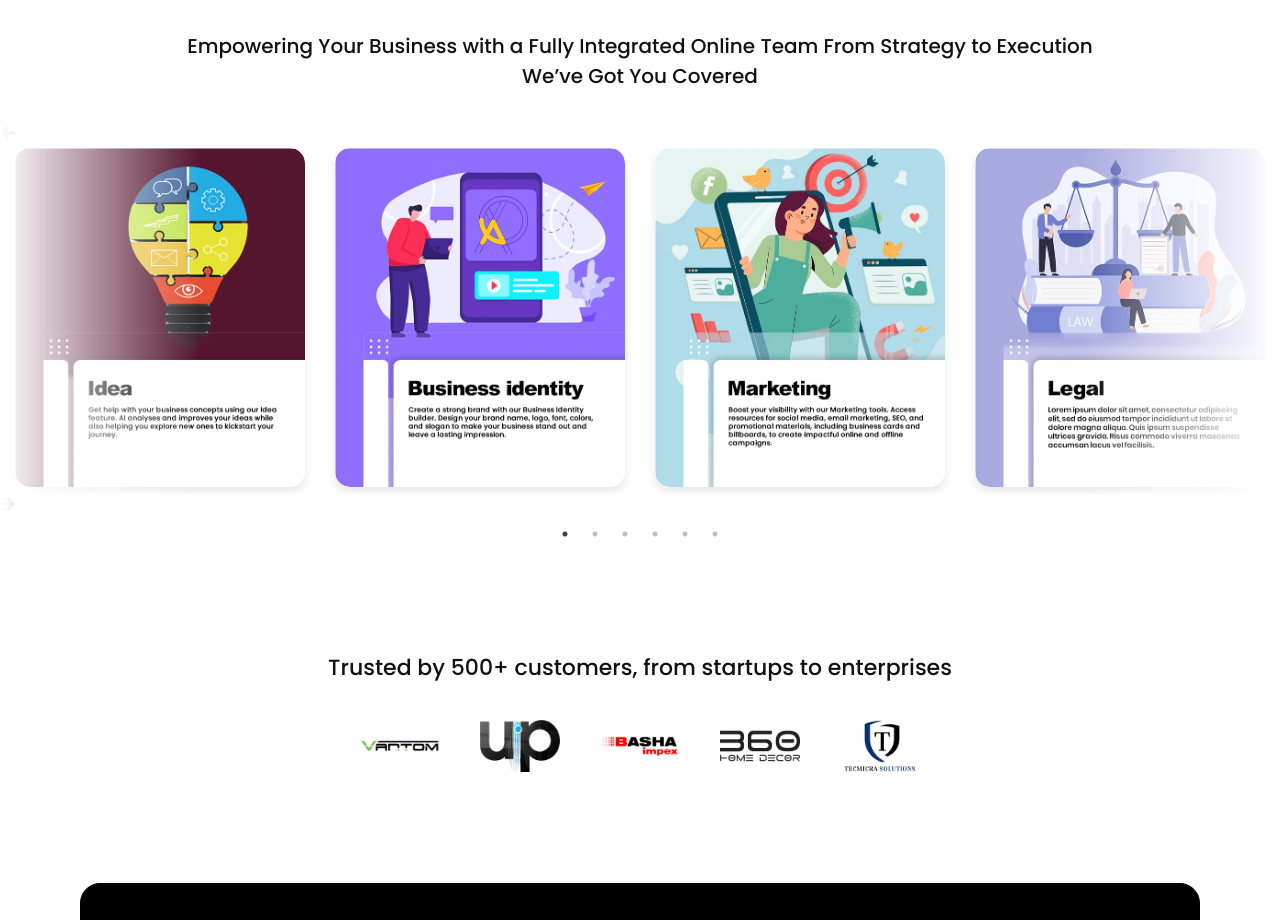
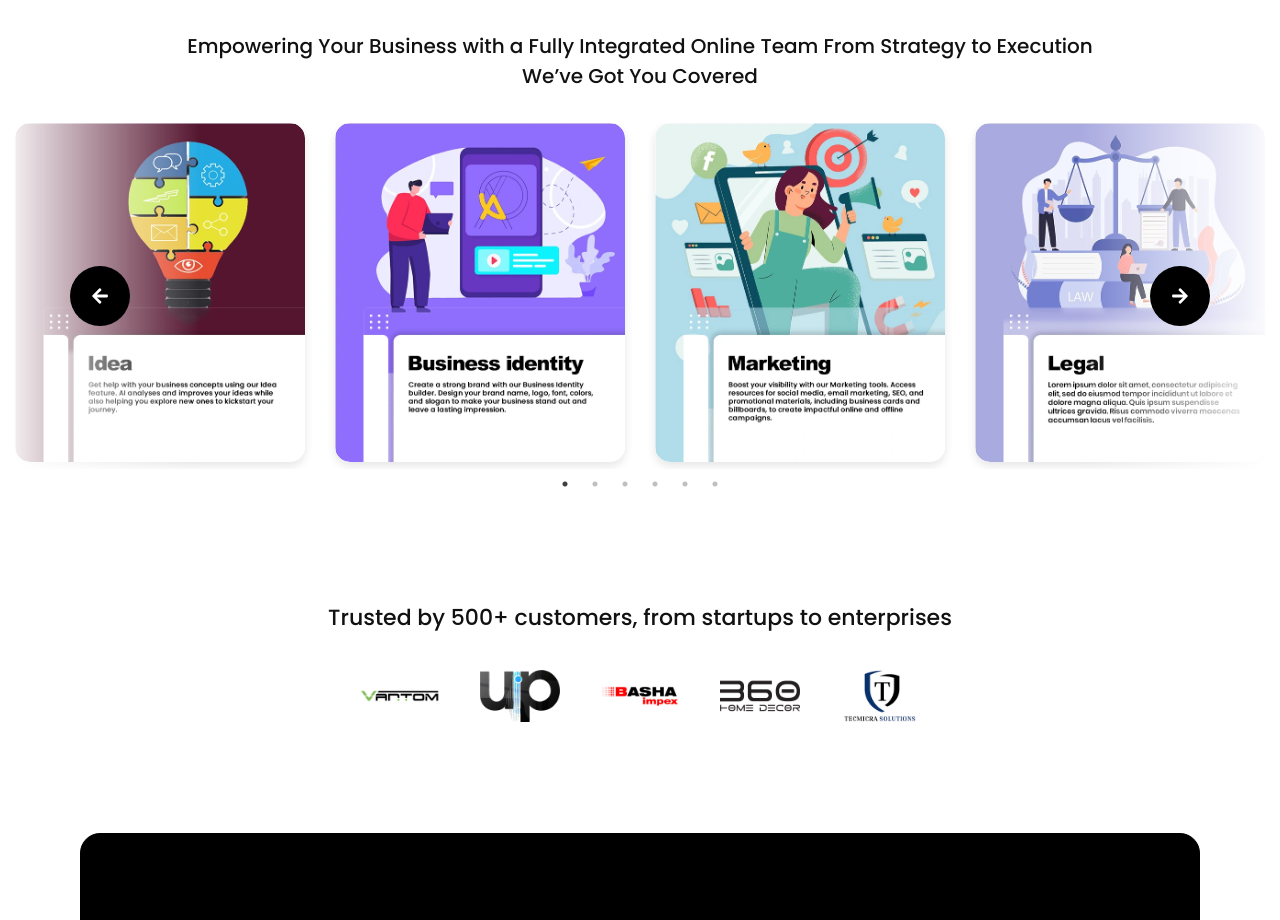
Before and after one commit to gagankishor/ideaxx, a Next.js app: page / in a window 1280 px wide. Shown: the part 1220-2140 px from the top of the page. Built offline with nearby package versions, Linux system fonts and the light colour scheme; a web font is replaced by a local one.

Commit message:
new changes

```diff
--- a/src/components/CardSlider.jsx
+++ b/src/components/CardSlider.jsx
@@ -726,9 +726,7 @@
 "use client"; // Ensure this component is client-rendered
 import PropTypes from 'prop-types';
 import Slider from "react-slick";
-import Image from "next/image";
 import { FaArrowLeft, FaArrowRight, FaCheckCircle } from "react-icons/fa";
-import styles from "./CardSlider.module.css"; // Use CSS modules or Tailwind for scoped styling
 
 const CardSlider = () => {
     const settings = {
@@ -940,7 +938,7 @@ const CardSlider = () => {
                   {card.title}
                 </h3>
                 {card.pointers.map((pointer, index) => (
-  <p key={index} className="card-description">
+  <p key={index} className="card-description" style={{textAlign:"left"}}>
       <FaCheckCircle style={{ margin: "0 5px", borderRadius: "5px" }} />
       {pointer}
   </p>
@@ -956,17 +954,62 @@ const CardSlider = () => {
 };
 
 const SampleNextArrow = ({ onClick }) => (
-    <div className={styles.nextArrow} onClick={onClick}>
-        <FaArrowRight />
+        <div
+      className="slick-arrow slick-next"
+      style={{
+        display: "block",
+        background: "black",
+        color: "white",
+        borderRadius: "50%",
+        padding: "10px",
+        width: "60px",
+        height: "60px",
+        textAlign: "center",
+        lineHeight: "20px",
+        fontSize: "18px",
+        cursor: "pointer",
+        position: "absolute",
+        top: "50%",
+        right: "10px",
+        transform: "translateY(-50%)",
+      }}
+      onClick={onClick}
+    >
+      <FaArrowRight />
     </div>
 );
-
+SampleNextArrow.propTypes = {
+  onClick: PropTypes.func.isRequired, // Validate onClick as a required function
+};
 const SamplePrevArrow = ({ onClick }) => (
-    <div className={styles.prevArrow} onClick={onClick}>
-        <FaArrowLeft />
+        <div
+      className="slick-arrow slick-prev"
+      style={{
+        display: "block",
+        background: "black",
+        color: "white",
+        borderRadius: "50%",
+        padding: "10px",
+        width: "60px",
+        height: "60px",
+        textAlign: "center",
+        lineHeight: "20px",
+        fontSize: "18px",
+        cursor: "pointer",
+        position: "absolute",
+        top: "50%",
+        left: "10px",
+        transform: "translateY(-50%)",
+        content: "none",
+      }}
+      onClick={onClick}
+    >
+      <FaArrowLeft />
     </div>
 );
-
+SamplePrevArrow.propTypes = {
+  onClick: PropTypes.func.isRequired, // Validate onClick as a required function
+};
 CardSlider.propTypes = {
     cards: PropTypes.arrayOf(
         PropTypes.shape({
--- a/src/components/pages/Home/components/landing/CoreSolutionsSection.jsx
+++ b/src/components/pages/Home/components/landing/CoreSolutionsSection.jsx
@@ -9,8 +9,6 @@ import { GiTeamIdea } from "react-icons/gi";
 import { TiCloudStorage } from "react-icons/ti";
 
 import {
-  MdArrowBackIosNew,
-  MdOutlineArrowForwardIos,
   MdOutlineSell,
 } from "react-icons/md";
 import Link from "next/link"; // Correct import for Link
```
